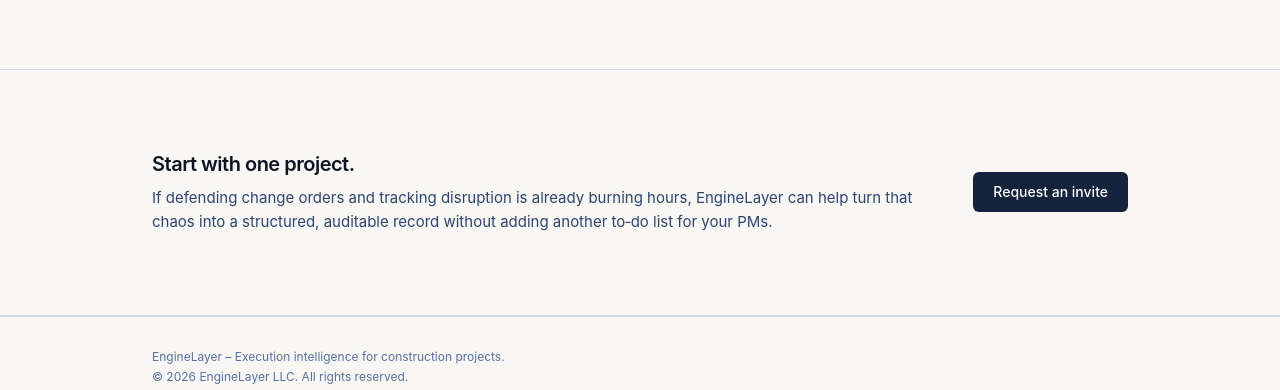
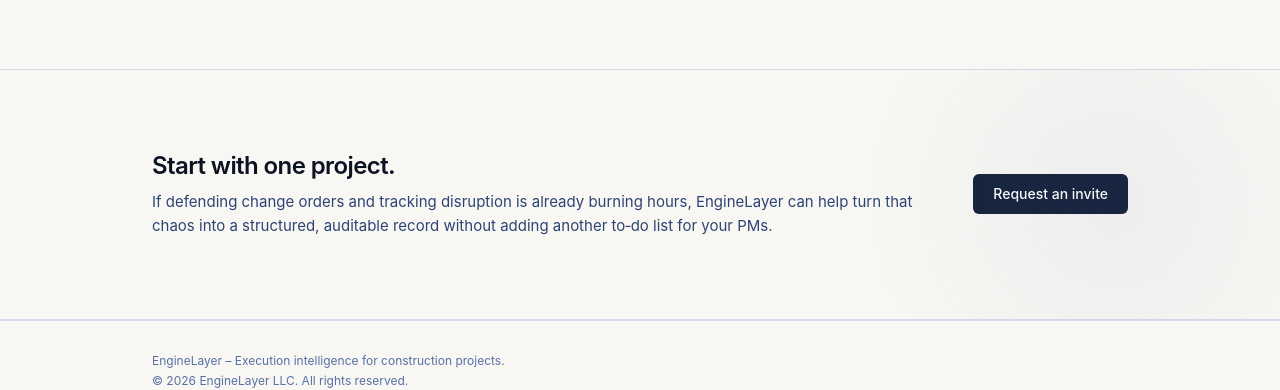
Before and after one commit to EngineLayer-ai/enginelayer-marketing, a Next.js app: page / in a window 1280 px wide. Shown: the part 3680-4070 px from the top of the page. Built offline with nearby package versions, Linux system fonts and the light colour scheme.

Commit message:
Add gradient blur to CTA section

```diff
--- a/src/components/CTASection.tsx
+++ b/src/components/CTASection.tsx
@@ -3,10 +3,12 @@
 
 export function CTASection() {
   return (
+    <section className="relative overflow-hidden">
+      <div className="glow-top-right" />
       <Section>
         <div className="flex flex-col gap-5 sm:flex-row sm:items-center sm:justify-between">
           <div>
-          <h2 className="font-display text-xl font-semibold tracking-tight text-navy-900">
+            <h2 className="font-display text-2xl font-semibold tracking-tight text-navy-900">
               Start with one project.
             </h2>
             <p className="mt-2 text-[15px] leading-relaxed text-navy-600">
@@ -24,5 +26,6 @@
           </Link>
         </div>
       </Section>
+    </section>
   );
 }
```
Lines whose indentation alone changed are shown as unchanged.
